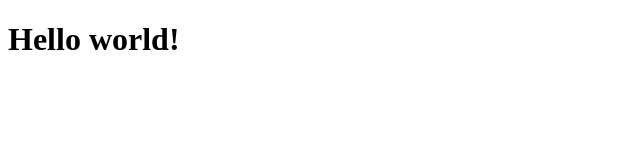
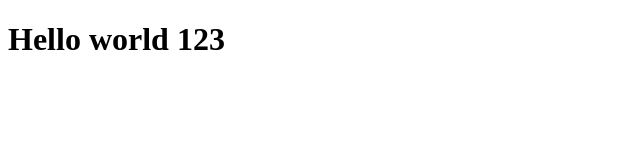
Before and after one commit to fardhilazhr/revou-latihan1, a plain HTML site: page Training 1/index.html in a window 1280 px wide. Shown: the full height of the page, 0-640 px from the left. Drawn offline with Linux system fonts and the light colour scheme.

Commit message:
second commit

```diff
--- a/Training 1/index.html
+++ b/Training 1/index.html
@@ -4,6 +4,6 @@
         <title>Website ku</title>
     </head>
     <body>
-        <h1>Hello world!</h1>
+        <h1>Hello world 123</h1>
     </body>
 </html>
```
